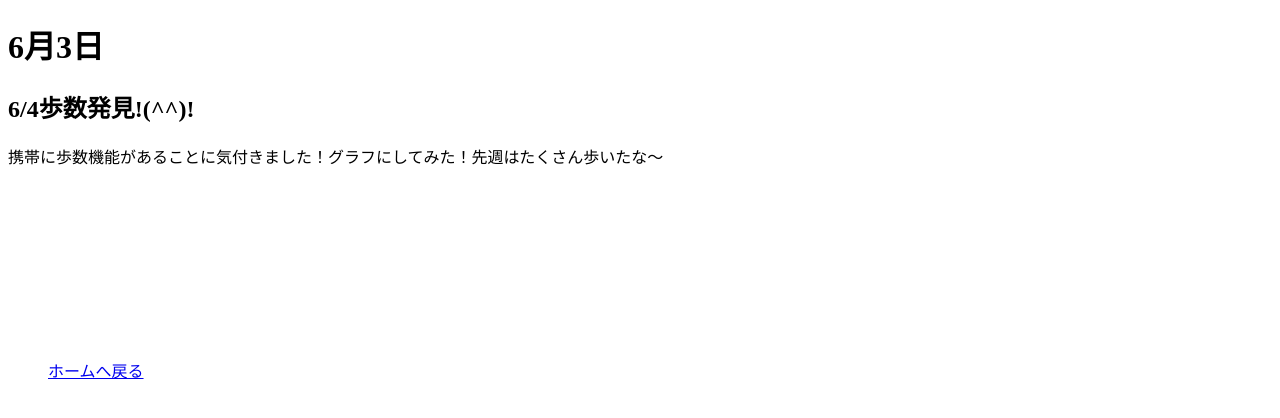
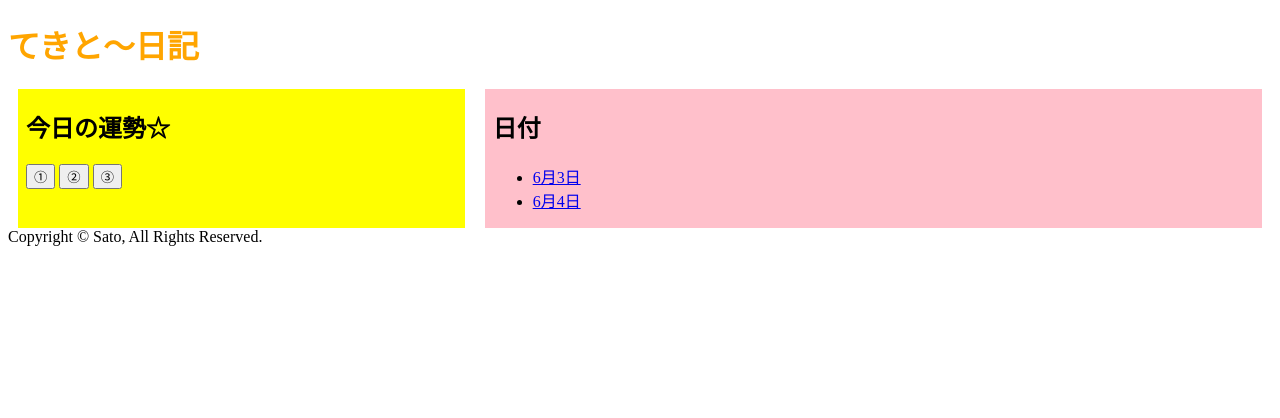
Before and after one commit to qtaro123/qtaro123.github.io, a plain HTML site: page index.html in a window 1280 px wide. Drawn offline with nearby package versions, Linux system fonts and the light colour scheme; files that its build step writes are made by us from their sources.

Commit message:
最終課題用のホームページ

```diff
--- a/index.html
+++ b/index.html
@@ -1,53 +1,69 @@
 <!DOCTYPE html>
+
 <html lang="ja">
 
+
+
 <head>
-    <meta charset="UTF-8">
     <title>課題</title>
 
+
+
+    <meta charset="utf-8">
+    <link rel="stylesheet" href="./css/styles.css">
+
+    <meta name="author" content="Kaho Sato">
+
+    <meta name="keywords" content="HTML, CSS, Javascript">
 
 </head>
 
 <body>
+    <h1 id="top">てきと～日記</h1>
 
-    <header>
-        <h1>6月3日</h1>
-    </header>
+    <section>
+        <div class="flex-container">
+
+            <main>
+
+                <h2>日付</h2>
+                <nav id="menu">
+                    <ul>
+
+                        <li><a href="../saisyukadai2/index.html" target="_blank">6月3日</a></li>
+
+                        <li><a href="../saisyukadai3/index.html" target="_blank">6月4日</a></li>
 
 
-        <main>
-            <h2 id="top">6/4歩数発見!(^^)!</h2>
-            <p>携帯に歩数機能があることに気付きました！グラフにしてみた！先週はたくさん歩いたな～</p>
-
+                    </ul>
+                </nav>
         </main>
 
-        <div>
-            <h2></h2>
+        <aside>
+            <h2>今日の運勢☆</h2>
+
+            <button type="button" onclick="janken(0)">①</button>
+            <button type="button" onclick="janken(1)">②</button>
+            <button type="button" onclick="janken(2)">③</button>
+
             <div>
-                <!-- グラフを描画したい場所にcanvasタグを用意する -->
-                <canvas id="myChart"></canvas>
+
+                <p id="janken-result"></p>
             </div>
+        </aside>
+        </div>
+    </section>
+    <div>
+        <a href="#hogehoge"></a>
+    </div>
 
 
-        </div>
+    <script src="./js/kadai.js"></script>
 
 
-
-        <ul><a href="../saisyukadai/index.html" target="_blank">ホームへ戻る</a></ul>
-
-        <!-- 外部のjavascriptを読み込む -->
-        <!-- jQuery -->
-        <script src="https://code.jquery.com/jquery-3.6.0.js"
-            integrity="sha256-H+K7U5CnXl1h5ywQfKtSj8PCmoN9aaq30gDh27Xc0jk=" crossorigin="anonymous"></script>
-
-        <!-- chart.js -->
-        <script src="https://cdnjs.cloudflare.com/ajax/libs/Chart.js/3.8.0/chart.js"
-            integrity="sha512-5m2r+g00HDHnhXQDbRLAfZBwPpPCaK+wPLV6lm8VQ+09ilGdHfXV7IVyKPkLOTfi4vTTUVJnz7ELs7cA87/GMA=="
-            crossorigin="anonymous" referrerpolicy="no-referrer"></script>
-
-        <!-- 自分のjavascriptファイル -->
-        <script src="./js/kadai.js"></script>
-
+    <footer>
+        Copyright &copy; Sato, All Rights Reserved.
+    </footer>
 </body>
 
 </html>
```
